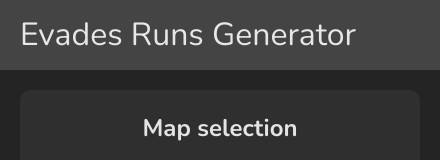
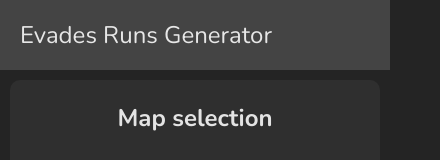
Before and after one commit to elox5/evades-runs, a Svelte app: page / in a window 390 px wide. Shown: the top 160 px of the page, 440 px wide, since content can reach past the window. Built offline with nearby package versions, Linux system fonts and the light colour scheme.

Commit message:
Fix mobile layout

```diff
--- a/src/App.svelte
+++ b/src/App.svelte
@@ -160,7 +160,7 @@
     header {
         position: sticky;
         top: 0px;
-        z-index: 1;
+        z-index: 100;
     }
 
     main {
@@ -190,6 +190,20 @@
         flex-direction: column;
         justify-content: center;
         align-items: center;
+    }
+
+    @media (max-width: 450px) {
+        header h1 {
+            font-size: 1.5rem;
+        }
+
+        main {
+            padding: 10px;
+        }
+
+        .display {
+            width: 100%;
+        }
     }
 
     .display h3 {
--- a/src/lib/Settings.svelte
+++ b/src/lib/Settings.svelte
@@ -383,6 +383,16 @@
         gap: 20px;
     }
 
+    @media (max-width: 450px) {
+        .settings {
+            width: 100%;
+        }
+
+        .settings-section {
+            width: 100%;
+        }
+    }
+
     .filter {
         display: flex;
         align-items: center;
```
